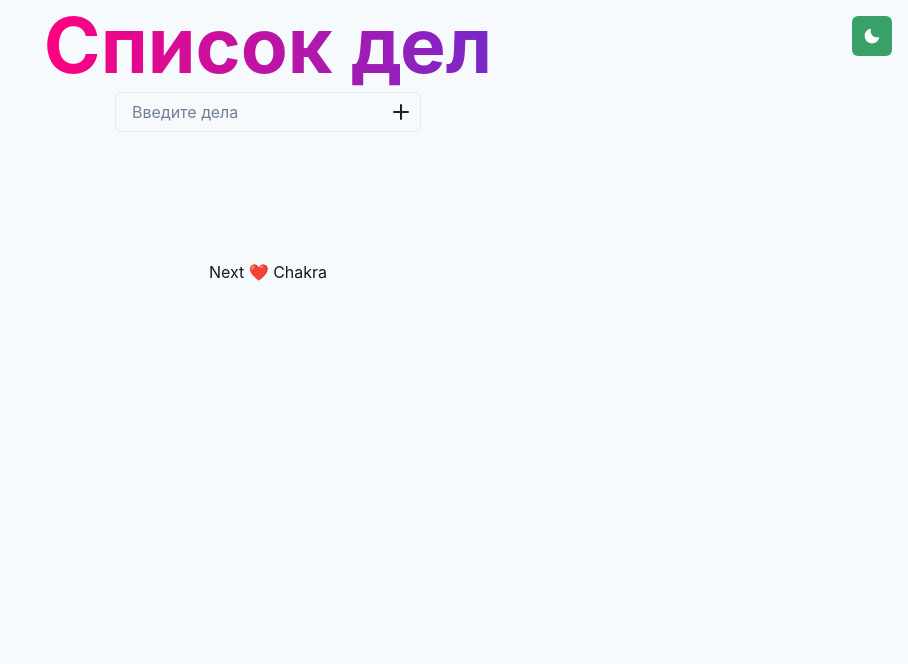
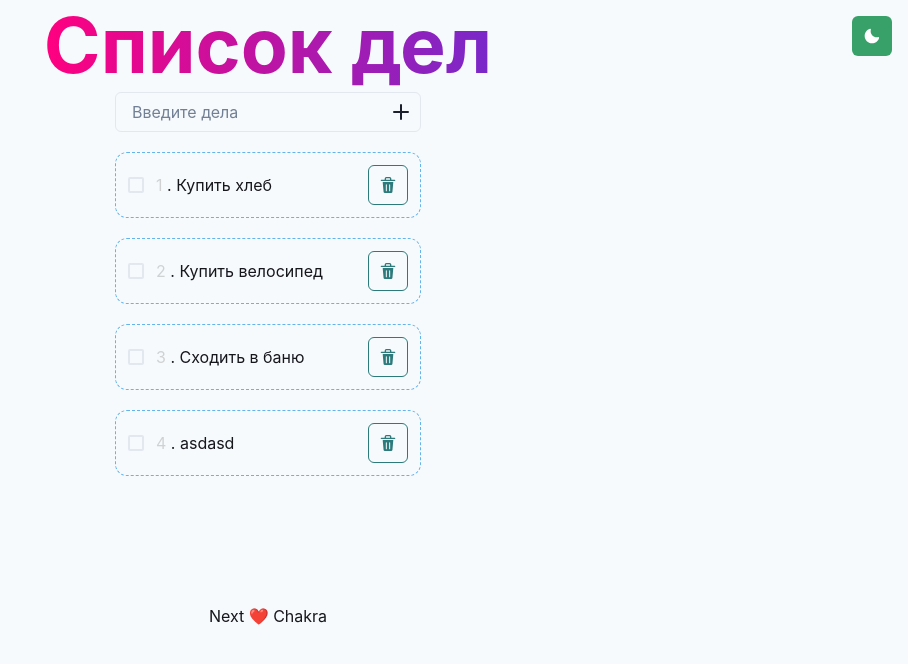
Before and after one commit to Orbit235/lesson-react, a Next.js app: page / in a window 1280 px wide. Shown: the top 664 px of the page, without its empty margins (372-1280 px from the left). Built offline with nearby package versions, Linux system fonts and the light colour scheme; data requests are answered from the project's data file.

Commit message:
feat: add mock backend

```diff
--- a/package.json
+++ b/package.json
@@ -1,6 +1,7 @@
 {
   "private": true,
   "scripts": {
+    "fake": "json-server --port 5000 --watch src/mocks/db.json",
     "dev": "next",
     "build": "next build",
     "start": "next start"
@@ -21,6 +22,7 @@
     "@types/node": "^18.0.0",
     "@types/react": "^18.0.0",
     "@types/react-dom": "^18.0.0",
+    "json-server": "^0.17.1",
     "typescript": "^4.7.2"
   }
 }
--- a/src/api/todoApi.ts
+++ b/src/api/todoApi.ts
@@ -1,7 +1,8 @@
 import axios from "axios";
+import { Todo } from "../types/todo";
 
 export const api = axios.create({
-    baseURL: 'https://jsonplaceholder.typicode.com/',
+    baseURL: 'http://localhost:5000',
     timeout: 1000,
     headers: {'X-Custom-Header': 'foobar'}
   });
@@ -10,4 +11,12 @@ export const api = axios.create({
     static getTodos = () => {
         return api.get('/todos')
     }
+
+    static addTodo = (todo: Todo) => {
+      return api.post('/todos', todo)
+    }
+
+    static deleteTodo = (id: number) => {
+      return api.delete(`/todos/${id}`)
+    }
   }
--- a/src/components/TodoList.tsx
+++ b/src/components/TodoList.tsx
@@ -1,78 +1,100 @@
-import { AddIcon, SmallAddIcon } from "@chakra-ui/icons"
-import { Flex, FormControl, Input, Button, InputGroup, InputRightElement} from "@chakra-ui/react"
-import { useEffect, useState } from "react"
-import { TodoApi } from "../api/todoApi"
-import { Todo } from "../types/todo"
-import TodoItem from "./TodoItem"
+import { AddIcon, SmallAddIcon } from '@chakra-ui/icons'
+import {
+  Flex,
+  FormControl,
+  Input,
+  Button,
+  InputGroup,
+  InputRightElement,
+} from '@chakra-ui/react'
+import { useEffect, useState } from 'react'
+import { TodoApi } from '../api/todoApi'
+import { Todo } from '../types/todo'
+import TodoItem from './TodoItem'
 const TodoList = () => {
-    const [ todos, setTodos ] = useState([] as Todo[])
-    const [ newTodo, setNewTodo ] = useState("")
+  const [todos, setTodos] = useState([] as Todo[])
+  const [newTodo, setNewTodo] = useState('')
 
   const loadData = () => {
     TodoApi.getTodos()
       .then((response) => {
         console.log(response.data)
-                    setTodos(response.data.map((item) => ({...item, isDeleted: false})))
+        setTodos(response.data.map((item) => ({ ...item, isDeleted: false })))
       })
-            .catch ((err) => {console.log(err);
+      .catch((err) => {
+        console.log(err)
       })
   }
 
   const deleteItem = (i: number) => {
-    console.log ('deleting', i);
-    setTodos(todos.map ((item, idx) => ({...item,
-        isDeleted: idx == i ? true : item.isDeleted})))
+    console.log('deleting', i)
+    setTodos(
+      todos.map((item, idx) => ({
+        ...item,
+        isDeleted: idx == i ? true : item.isDeleted,
+      }))
+    )
+    TodoApi.deleteTodo(i + 1)
   }
 
-const addItem = (value: string) => {
-    console.debug ("adding item", value);
-setTodos ([...todos,
+  const addItem = (todo: Todo) => {
+    console.debug('adding item', todo.title)
+    setTodos([
+      ...todos,
       {
         userId: 1,
-        title: value,
+        title: todo.title,
+        completed: false,
+        isDeleted: false,
+      },
+    ])
+  }
+
+  useEffect(() => {
+    if (todos.length == 0) loadData()
+  }, [])
+
+  return (
+    <Flex flexDirection={'column'} gap={5}>
+      <FormControl>
+        <InputGroup>
+          <Input
+            placeholder={'Введите дела'}
+            value={newTodo}
+            onChange={(event) => {
+              setNewTodo(event.target.value)
+            }}
+          />
+          <InputRightElement>
+            <Button
+              variant={'ghost'}
+              onClick={() => {
+                const newTodoItem: Todo = {
+                  userId: 1,
+                  title: newTodo,
                   completed: false,
                   isDeleted: false,
                 }
-])
-}
-
-
-
-
-
-// useEffect(() => {
-//     loadData()
-// }, [])
-
-    return (
-    <Flex flexDirection= {'column'} gap={5}>
-        <FormControl>
-            <InputGroup>
-            <Input placeholder={"Введите дела"}
-            value={newTodo}
-            onChange={(event) => {
-            setNewTodo (event.target.value)
-            }
-            }/>
-            <InputRightElement>
-            <Button
-                variant={"ghost"}
-                onClick ={() => {
-addItem (newTodo)
-setNewTodo ("")
+                TodoApi.addTodo(newTodoItem)
+                addItem(newTodoItem)
+                setNewTodo('')
               }}
             >
-                <AddIcon/>
+              <AddIcon />
             </Button>
           </InputRightElement>
         </InputGroup>
-
       </FormControl>
-        {
-            todos.map((item, idx) => {
-                return <TodoItem todo={item} serial={idx+1} key={idx} deleteItem={() => deleteItem(idx)}/>
-            })
-        }
+      {todos.map((item, idx) => {
+        return (
+          <TodoItem
+            todo={item}
+            serial={idx + 1}
+            key={idx}
+            deleteItem={() => deleteItem(idx)}
+          />
+        )
+      })}
     </Flex>
   )
 }
--- /dev/null
+++ b/src/mocks/db.json
@@ -0,0 +1,29 @@
+{
+  "todos": [
+    {
+      "userId": 1,
+      "id": 1,
+      "title": "Купить хлеб",
+      "completed": false
+    },
+    {
+      "userId": 1,
+      "id": 2,
+      "title": "Купить велосипед",
+      "completed": false
+    },
+    {
+      "userId": 1,
+      "id": 3,
+      "title": "Сходить в баню",
+      "completed": false
+    },
+    {
+      "userId": 1,
+      "title": "asdasd",
+      "completed": false,
+      "isDeleted": false,
+      "id": 4
+    }
+  ]
+}
```
Also changed, not shown: src/components/TodoItem.tsx (+27 -10 lines). Lines whose indentation alone changed are shown as unchanged.
